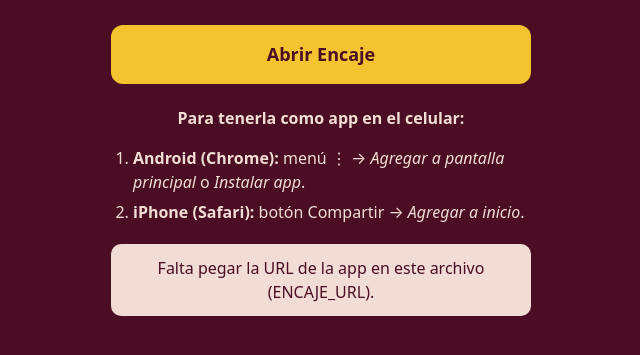
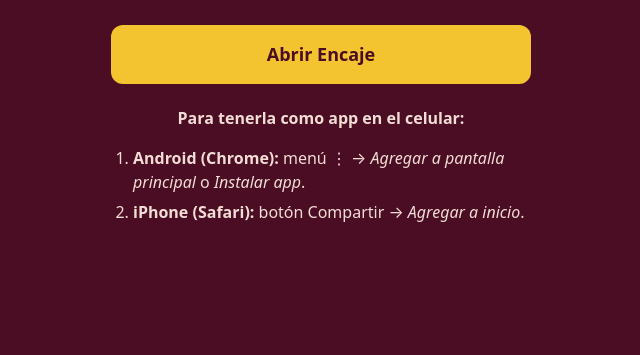
Before and after one commit to danielalmaraz13/ENCAJE, a plain HTML site: page index.html in a window 1280 px wide. Shown: the part 265-620 px from the top of the page, without its empty margins (319-959 px from the left). Drawn offline with Linux system fonts and the light colour scheme.

Commit message:
Update index.html

```diff
--- a/index.html
+++ b/index.html
@@ -17,7 +17,7 @@
      ÚNICO CAMBIO: pegá entre las comillas la URL de tu web app
      (la que termina en /exec, de Implementar → Administrar implementaciones)
      ============================================================ */
-  var ENCAJE_URL = 'PEGAR_ACA_LA_URL_QUE_TERMINA_EN_/exec';
+  var ENCAJE_URL = 'https://script.google.com/macros/s/AKfycbyPltEfmqxFQr5brvr-C-yh25QqTpQtIxr51N-34ymcaNTN1ENuPQbh_P3Na3_NZ_vC/exec';
 
   // Abierta desde el ícono del celular: va directo a la app.
   var desdeIcono = /[?&]app=1/.test(location.search) ||
```
